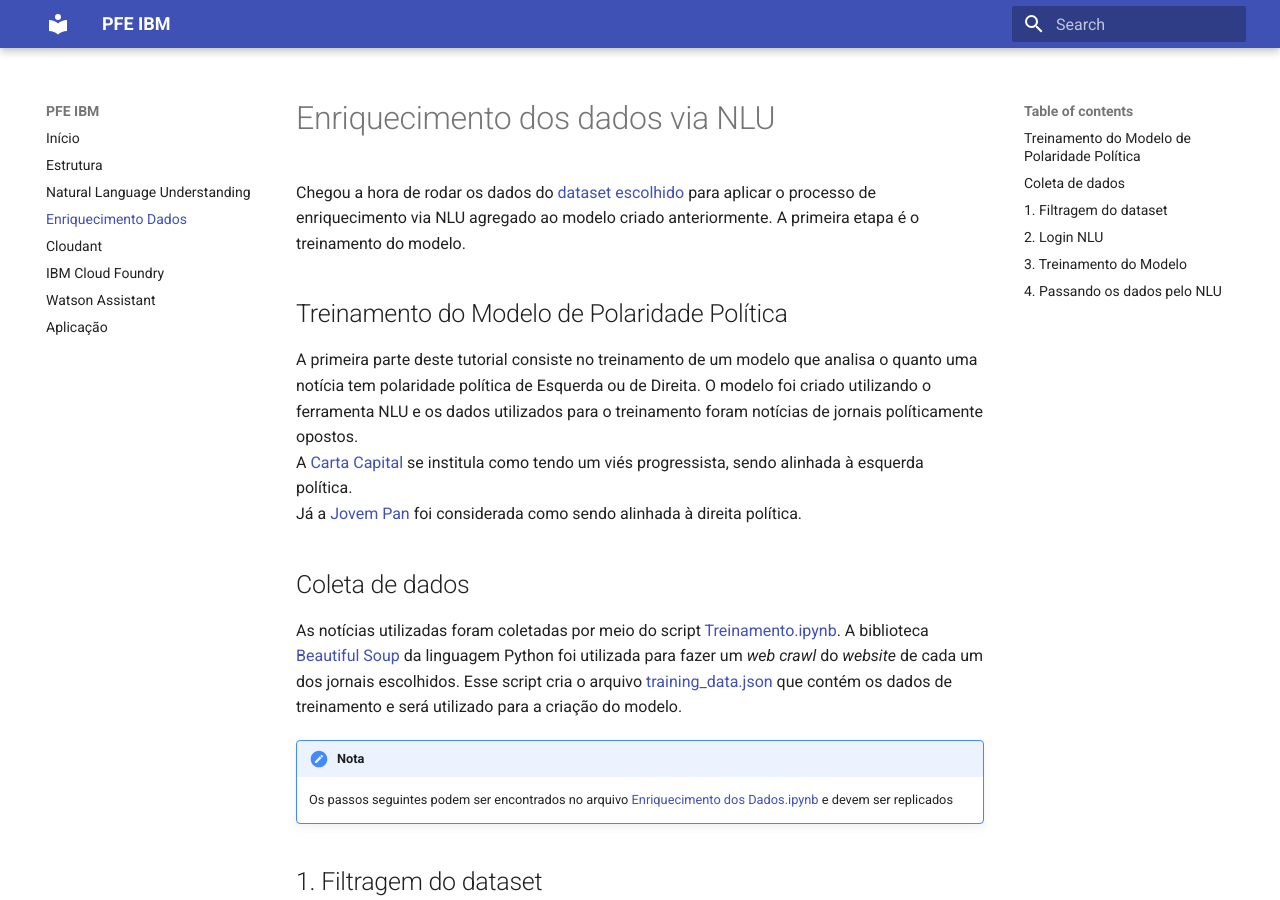
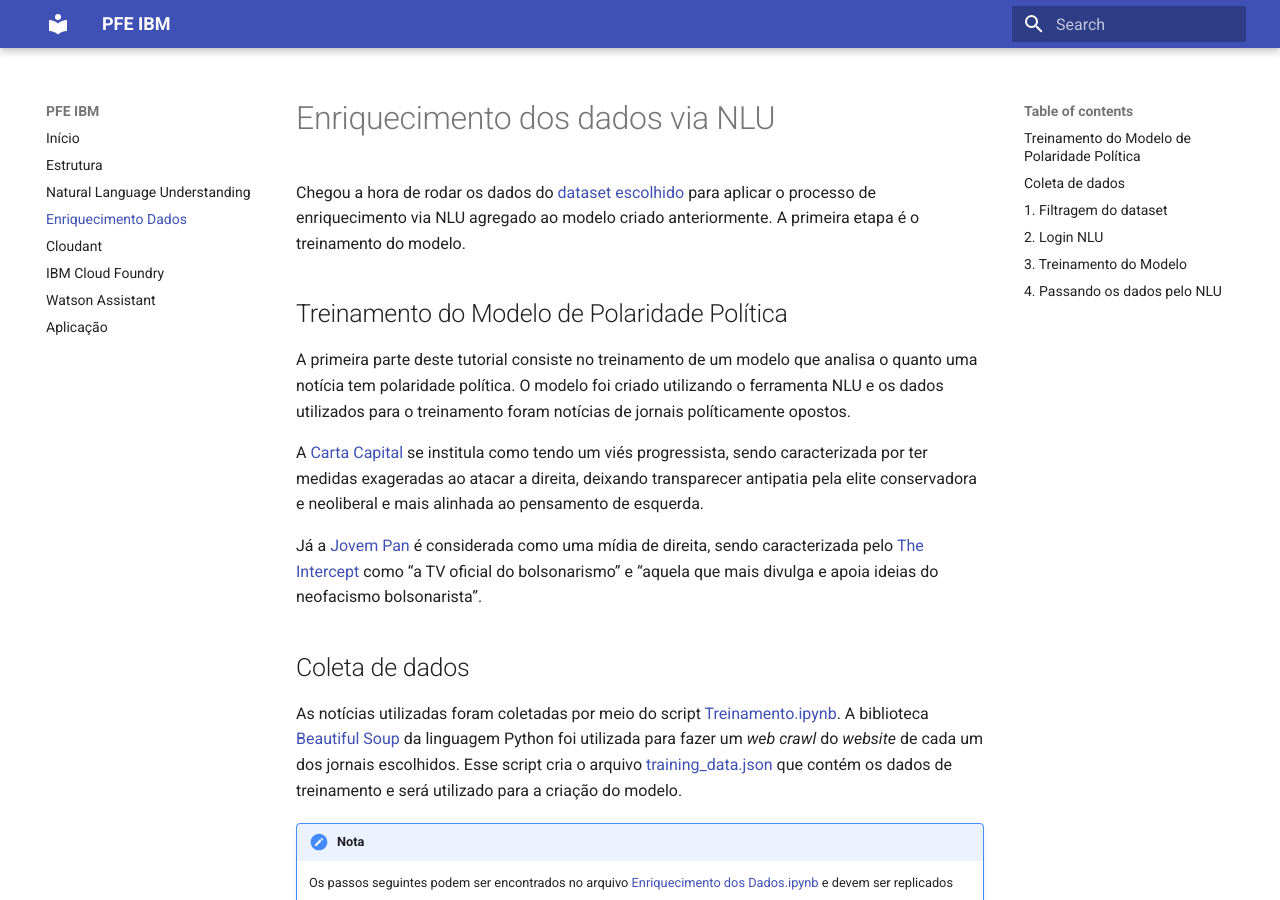
Before and after one commit to PFE-INSPER/tutorial, an MkDocs documentation site: the page built from docs/enriquecimento.md, in a window 1280 px wide and 900 px high. Built offline with MkDocs 1.6.1 and Material for MkDocs 9.7.7, drawn with Linux system fonts in a browser that asks for light colours.

Commit message:
atualizando tutorial

```diff
--- a/docs/enriquecimento.md
+++ b/docs/enriquecimento.md
@@ -3,10 +3,13 @@
 
 ## Treinamento do Modelo de Polaridade Política
 
-A primeira parte deste tutorial consiste no treinamento de um modelo que analisa o quanto uma notícia tem polaridade política de Esquerda ou de Direita.
+A primeira parte deste tutorial consiste no treinamento de um modelo que analisa o quanto uma notícia tem polaridade política.
 O modelo foi criado utilizando o ferramenta NLU e os dados utilizados para o treinamento foram notícias de jornais políticamente opostos.
-A [Carta Capital](https://cartacapital.com.br) se institula como tendo um viés progressista, sendo alinhada à esquerda política.
-Já a [Jovem Pan](https://jovempan.com.br) foi considerada como sendo alinhada à direita política.
+
+A [Carta Capital](https://cartacapital.com.br) se institula como tendo um viés progressista, sendo caracterizada por ter medidas exageradas ao atacar a direita, deixando transparecer antipatia pela elite conservadora e neoliberal e mais alinhada ao pensamento de esquerda.
+
+Já a [Jovem Pan](https://jovempan.com.br) é considerada como uma mídia de direita, sendo caracterizada pelo [The Intercept](https://theintercept.com/2021/11/13/jovem-pan-puxadinho-demitidos-cnn/) como “a TV oficial do bolsonarismo” e “aquela que mais divulga e apoia ideias do neofacismo bolsonarista”.
+
 
 ## Coleta de dados
 As notícias utilizadas foram coletadas por meio do script [Treinamento.ipynb](https://github.com/Insper/pfe_ibm_2021_2/blob/main/scripts/Treinamento.ipynb). A biblioteca [Beautiful Soup](https://www.crummy.com/software/BeautifulSoup/bs4/doc/) da linguagem Python foi utilizada para fazer um *web crawl* do *website* de cada um dos jornais escolhidos.
```
Also changed, not shown: docs/index.md (+1 -1 lines).
